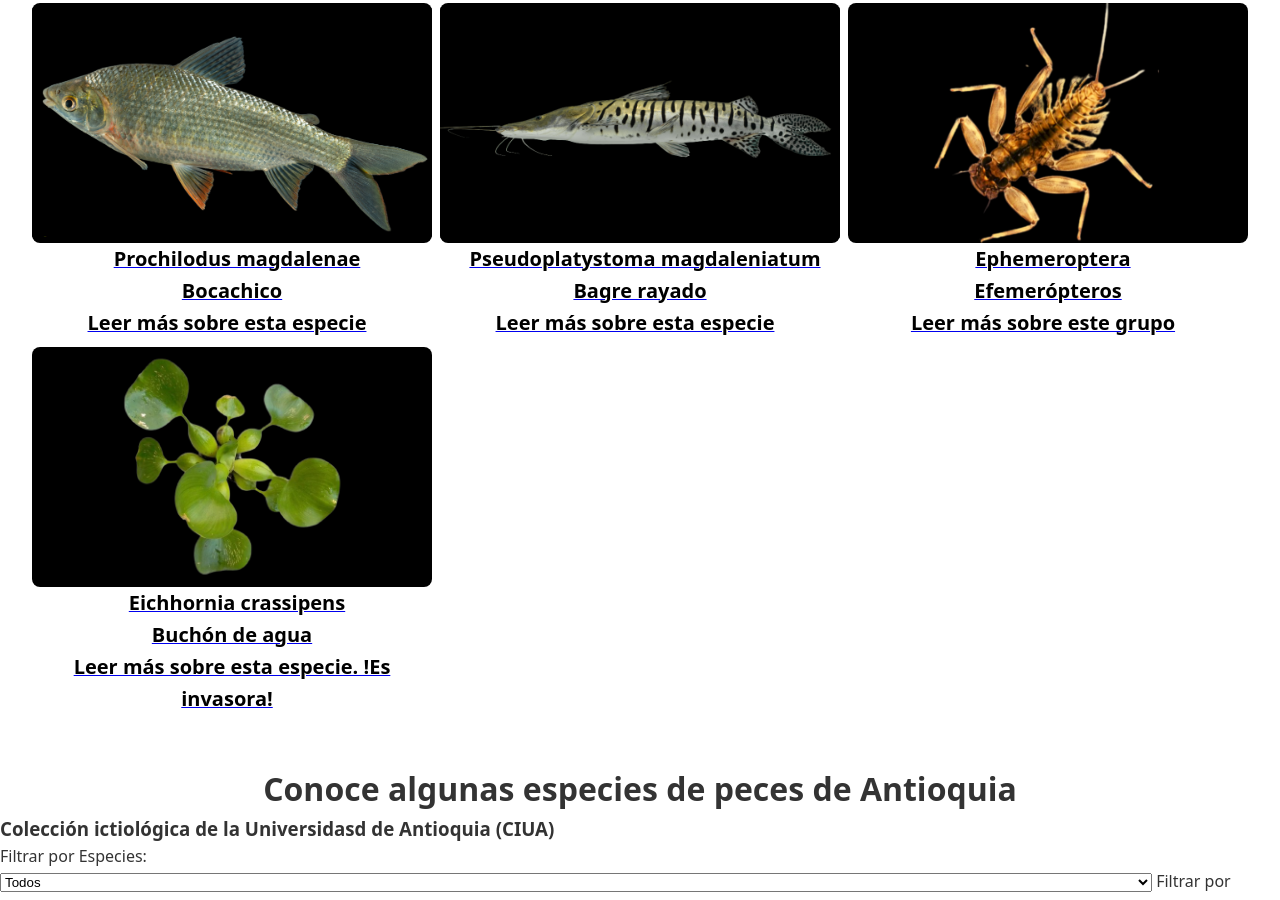
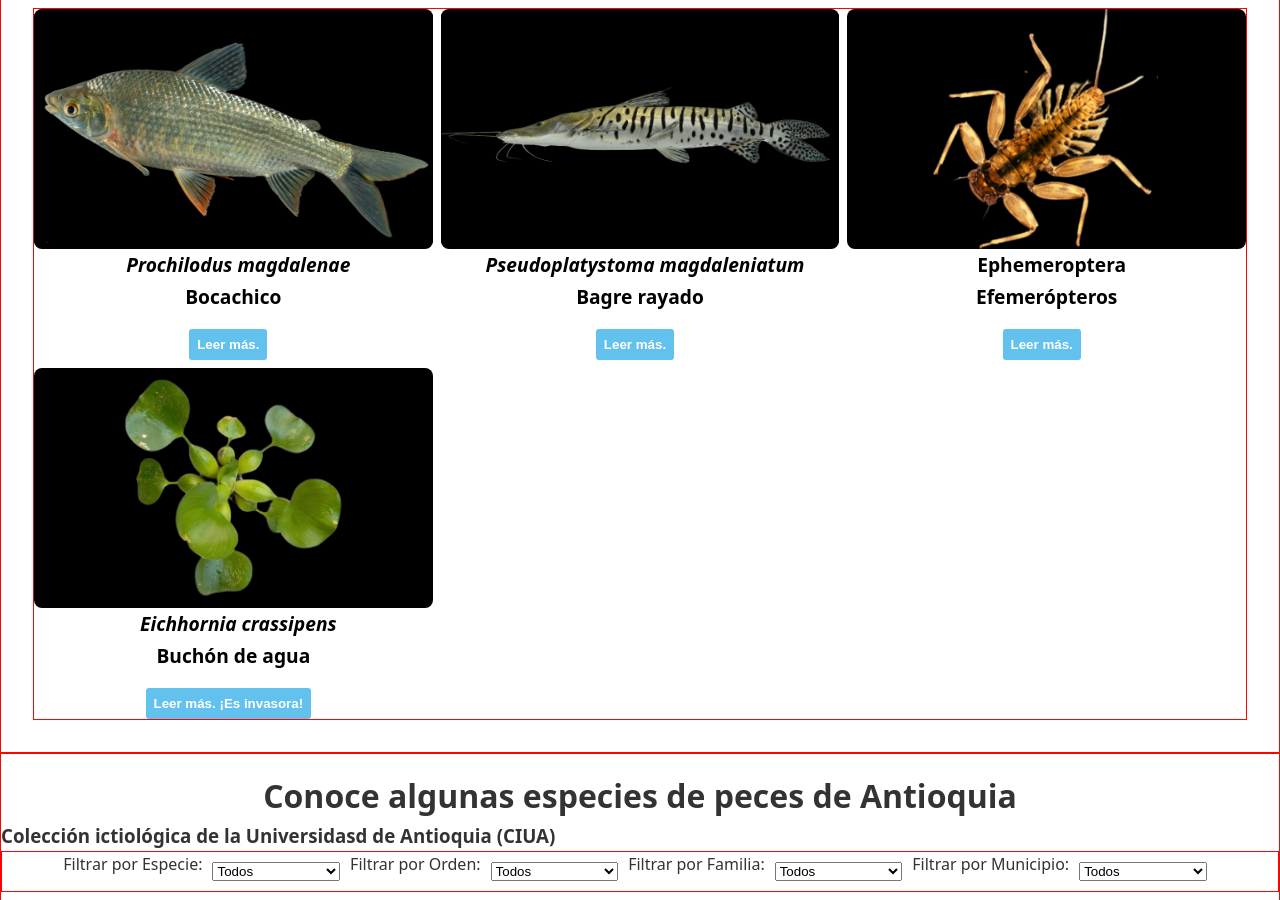
Before and after one commit to CamilaCM7/web-HidroViva, a plain HTML site: page pages/Biodiversidad.html in a window 1280 px wide. Shown: the part 1575-2475 px from the top of the page. Drawn offline with nearby package versions, Linux system fonts and the light colour scheme.

Commit message:
commit camila

```diff
--- a/css/biodiversidad.css
+++ b/css/biodiversidad.css
@@ -1,6 +1,6 @@
-/* div{
+div{
     border: 1px solid rgb(255, 2, 2);
-} */
+}
 
 /* Estilos generales */
 * {
@@ -258,6 +258,11 @@ p {
 
 }
 
+a {
+    text-decoration: none !important;
+    cursor: auto;
+}
+
 .hover-text {
     width: 100%;
     height: 100%;
@@ -269,13 +274,34 @@ p {
     color: #000000;
     padding: 10px;
     border-radius: 5px;
+    text-decoration: none;
 }
 
+.text-gestion-sostenible {
+    font-style: italic;
+    text-decoration: none;
+    font-size: 1.2rem;
+}
 
+.text-objetivo1{
+    font-size: 1.2rem;
+}
+
+.hover-text button {
+    background-color: #63c1ee;
+    padding: 8px;
+    border: none;
+    border-radius: 3px;
+    color: white;
+    font-weight: bold;
+    margin-top: 1rem;
+    cursor: pointer;
+}
 /*TABLA*/
 table {
-    width: 100%;
+    width: 80%;
     border-collapse: collapse;
+
 }
 table, th, td {
     border: 1px solid black;
@@ -285,11 +311,21 @@ th, td {
     text-align: left;
 }
 select {
-    width: 90%;
-    margin-bottom: 10px;
+    width: 10%;
+    margin: 10px;
+    cursor: pointer;
+
 }
 .filters {
+    width: 100%;
     margin-bottom: 20px;
+    display: flex;
+    justify-content: center;
+}
+
+.tabla-especies {
+    display: flex;
+    justify-content: center;
 }
 
 /*AMENAZAS*/
--- a/pages/Biodiversidad.html
+++ b/pages/Biodiversidad.html
@@ -58,37 +58,36 @@
                 <h2>Especies representativas de los ecosistemas acuáticos de Antioquia</h2>
                 <p>Antioquia alberga una rica variedad de especies acuáticas que incluyen peces como el bocachico y el bagre rayado, junto con invertebrados y plantas acuáticas endémicas. Cada especie cumple un rol específico y es una pieza clave en la conservación del entorno acuático, siendo testimonio de la diversidad y el valor ecológico de la región.</p>
                 <div class="container-ODS">
-                    <a href="https://www.un.org/sustainabledevelopment/es/water-and-sanitation/" class="ODS-link ods-6">
-                        <img src="/images/Biodiversidad/prochi.png" alt="ODS 6">
+                    <a href="https://colombia.inaturalist.org/taxa/451971-Prochilodus-magdalenae">
+                        <img src="/images/Biodiversidad/prochi.png" alt="Bocachico">
                         <span class="hover-text">
                             <span class="text-gestion-sostenible">Prochilodus magdalenae</span><br>
-                            <span class="text-objetivo">Bocachico</span> <br>
-                            <span class="text-objetivo">Leer más sobre esta especie</span>
+                            <span class="text-objetivo1">Bocachico</span> <br>
+                            <button>Leer más.</button>
                         </span>
                     </a>
-                    <a href="https://www.un.org/sustainabledevelopment/es/energy/" class="ODS-link ods-7">
-                        <img src="/images/Biodiversidad/pseudo.png" alt="ODS 7">
+                    <a href="https://colombia.wcs.org/es-es/WCS-visual/Fotos/UNA-MIRADA-AL-BAGRE-RAYADO.aspx">
+                        <img src="/images/Biodiversidad/pseudo.png" alt="Bagre rayado">
                         <span class="hover-text">
                             <span class="text-gestion-sostenible"> Pseudoplatystoma magdaleniatum</span> <br>
-                            <span class="text-objetivo">Bagre rayado</span> <br>
-                            <span class="text-objetivo">Leer más sobre esta especie</span>
+                            <span class="text-objetivo1">Bagre rayado</span> <br>
+                            <button>Leer más.</button>
                         </span>
                     </a>
-                    <a href="https://colombia.inaturalist.org/taxa/48011-Ephemeroptera" class="ODS-link ods-7">
+                    <a href="https://colombia.inaturalist.org/taxa/48011-Ephemeroptera">
                         <img src="/images/Biodiversidad/macroin.png" alt="Macroinvertebrado">
                         <span class="hover-text">
-                            <span class="text-gestion-sostenible">Ephemeroptera</span><br>
-                            <span class="text-objetivo">Efemerópteros</span> <br>
-                            <span class="text-objetivo">Leer más sobre este grupo</span>
+                            <span class="text-objetivo1">Ephemeroptera</span><br>
+                            <span class="text-objetivo1">Efemerópteros</span> <br>
+                            <button>Leer más.</button>
                         </span>
                     </a>
-                    <a href="https://www.corpoboyaca.gov.co/noticias/abc-de-la-especie-invasora-buchon-de-agua-eichhornia-crassipes/" class="ODS-link ods-15">
-                        <img src="/images/Biodiversidad/buchon.png" alt="ODS 15">
+                    <a href="https://www.corpoboyaca.gov.co/noticias/abc-de-la-especie-invasora-buchon-de-agua-eichhornia-crassipes/">
+                        <img src="/images/Biodiversidad/buchon.png" alt="Buchón de agua">
                         <span class="hover-text">
                             <span class="text-gestion-sostenible">Eichhornia crassipens</span> <br>
-                            <span class="text-objetivo">Buchón de agua</span> <br>
-
-                            <span class="text-objetivo">Leer más sobre esta especie. !Es invasora!</span>
+                            <span class="text-objetivo1">Buchón de agua</span> <br>
+                            <button>Leer más. ¡Es invasora!</button>
                         </span>
                     </a>
                 </div>
@@ -99,7 +98,7 @@
                 <h2>Conoce algunas especies de peces de Antioquia</h2>
                 <h3>Colección ictiológica de la Universidasd de Antioquia (CIUA)</h3>
                 <div class="filters">
-                    <label for="especieFilter">Filtrar por Especies:</label>
+                    <label for="especieFilter">Filtrar por Especie:</label>
                     <select id="especieFilter" data-column="Especie" onchange="filterTable()">
                         <option value="">Todos</option>
                     </select>
@@ -119,7 +118,7 @@
                         <option value="">Todos</option>
                     </select>
                 </div>
-
+                <div class="tabla-especies">
                     <table id="dataTable">
                         <thead>
                             <tr>
@@ -136,6 +135,7 @@
                             <!-- Filas dinámicas -->
                         </tbody>
                     </table>
+                </div>
             </section>
         </div>
         <div>
```
Lines whose indentation alone changed are shown as unchanged.
